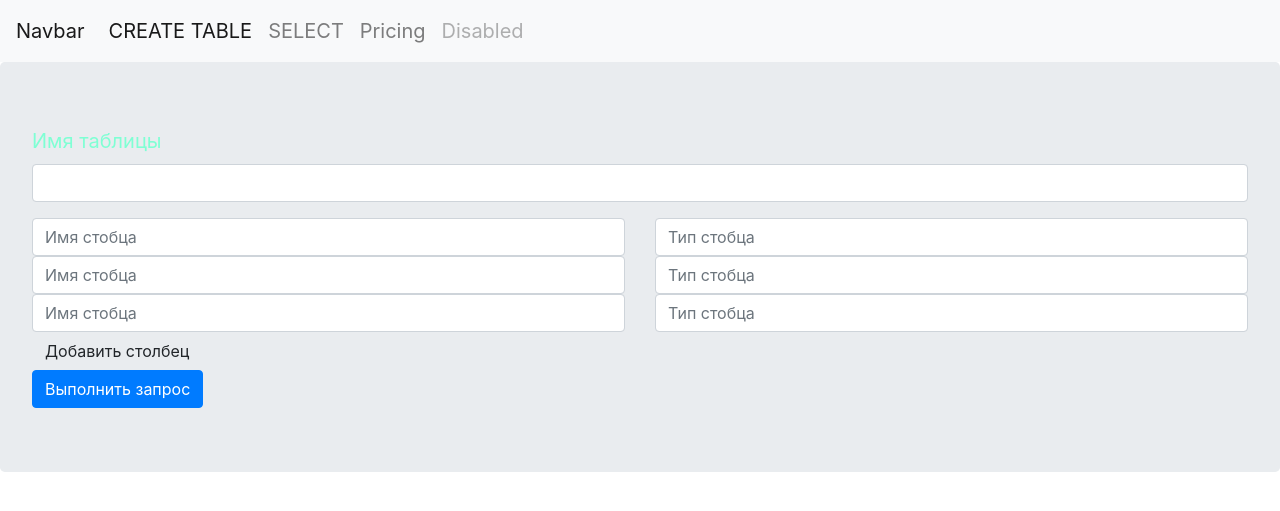
After one commit to notalina/Laboratory4, a Flask app: template templates/create_table.html in a window 1280 px wide. The commit adds this page. Shown: the top 511 px of the page. Run offline with Flask 2, Linux system fonts and the light colour scheme; the template is opened without the code that fills it, so the values that code supplies are empty; some libraries are stand-ins or nearby versions.

Commit message:
create added

```diff
--- a/app.py
+++ b/app.py
@@ -16,21 +16,21 @@ def start():
 
 #ddl
 
-@app.route('/create', method=["GET", "POST"])
+@app.route('/create', methods=["GET", "POST"])
 def create_table():
     if request.method == 'GET':
         return render_template('create_table.html')
     elif request.method == 'POST':
         _do_create_table(request.form)
 
-@app.route('/drop', method=["GET", "POST"])
+@app.route('/drop', methods=["GET", "POST"])
 def drop_table():
     if request.method == 'GET':
         return render_template('drop_table.html')
     elif request.method == 'POST':
         _do_drop_table(request.form)
 
-@app.route('/alter', method=["GET", "POST"])
+@app.route('/alter', methods=["GET", "POST"])
 def alter_table():
     if request.method == 'GET':
         return render_template('alter_table.html')
@@ -39,65 +39,69 @@ def alter_table():
 
 #dml
 
-@app.route('/select', method=["GET", "POST"])
+@app.route('/select', methods=["GET", "POST"])
 def select_table():
     if request.method == 'GET':
         return render_template('select_table.html')
     elif request.method == 'POST':
         _do_select(request.form)
 
-@app.route('/update', method=["GET", "POST"])
+@app.route('/update', methods=["GET", "POST"])
 def update_table():
     if request.method == 'GET':
         return render_template('update_table.html')
     elif request.method == 'POST':
         _do_update(request.form)
 
-@app.route('/delete', method=["GET", "POST"])
+@app.route('/delete', methods=["GET", "POST"])
 def delete_table():
     if request.method == 'GET':
         return render_template('delete_table.html')
     elif request.method == 'POST':
         _do_delete(request.form)
 
-@app.route('/insert', method=["GET", "POST"])
+@app.route('/insert', methods=["GET", "POST"])
 def insert_table():
     if request.method == 'GET':
         return render_template('insert_table.html')
     elif request.method == 'POST':
         _do_insert(request.form)
 
+#others
 
 def _do_create_table(form_data: Dict):
     table_name:str = form_data["table_name"]
-    column_names: list = form_data["column_names"]
-    column_types: list = form_data["column_types"]
-    column_definitions = {column_names[i]:column_types for i in range(len(column_names))}
+    column_amount = int(form_data["column_amount"])
+    column_definitions = {}
+    for i in range(column_amount):
+        column_name = form_data[f"column_names[{i}]"]
+        column_type = form_data[f"column_types[{i}]"]
+        column_definitions[column_name] = column_type
     query = _sql_translator.create_sql(table_name, column_definitions)
     try:
         dal.create(query)
-        return f"<h1 style='color:green'>The query '${query} executed'</h1>"
+        return handle_success(query)
     except BaseException as error:
-        return f"<h1 >{error}</h1>"
+        return handle_error(error)
 
 def _do_drop_table(form_data: str):
-    table_name:str = form_data;
+    table_name:str = form_data
     query = _sql_translator.drop_sql(table_name)
     try:
         dal.drop(query)
-        return f"<h1 style='color:green'>The query '${query} executed'</h1>"
+        return handle_success(query)
     except BaseException as error:
-        return f"<h1 >{error}</h1>"
+        return handle_error(error)
 
-def _do_alter_table(form_data: Dict)
+def _do_alter_table(form_data: Dict):
     table_name:str = form_data["table_name"]
-    column_names:str = form_data["condition"]
+    condition:str = form_data["condition"]
     query = _sql_translator.alter_sql(table_name, condition)
     try:
         dal.alter(query)
-        return f"<h1 style='color:green'>The query '${query} executed'</h1>"
+        return handle_success(query)
     except BaseException as error:
-        return f"<h1 >{error}</h1>"
+        return handle_error(error)
 
 def _do_select(form_data: Dict):
     table_name:str = form_data["table_name"]
@@ -111,7 +115,7 @@ def _do_select(form_data: Dict):
         result = dal.select(query)
         return render_template('select.html',results=result)
     except BaseException as error:
-        return f"<h1 >{error}</h1>"
+        return handle_error(error)
 
 def _do_update(form_data: Dict):
     table_name:str = form_data["table_name"]
@@ -125,9 +129,9 @@ def _do_update(form_data: Dict):
         query = _sql_translator.update_sql(table_name,update_data)
     try:
         dal.update(query)
-        return f"<h1 style='color:green'>The query '${query} executed'</h1>"
+        return handle_success(query)
     except BaseException as error:
-        return f"<h1 >{error}</h1>"
+        return handle_error(error)
 
 def _do_delete(form_data: Dict):
     table_name:str = form_data["table_name"]
@@ -135,9 +139,9 @@ def _do_delete(form_data: Dict):
     query = _sql_translator.delete_sql(table_name, condition)
     try:
         dal.delete(query)
-        return f"<h1 style='color:green'>The query '${query} executed'</h1>"
+        return handle_success(query)
     except BaseException as error:
-        return f"<h1 >{error}</h1>"
+        return handle_error(error)
 
 def _do_insert(form_data: Dict):
     table_name:str = form_data["table_name"]
@@ -146,9 +150,16 @@ def _do_insert(form_data: Dict):
     query = _sql_translator.insert_sql(table_name,columns,values)
     try:
         dal.insert(query)
-        return f"<h1 style='color:green'>The query '${query} executed'</h1>"
+        return handle_success(query)
     except BaseException as error:
-        return f"<h1 >{error}</h1>"
+        return handle_error(error)
+
+
+def handle_success(query):
+    return f"<h1 style='color:green'>The query '${query} executed'</h1>"
+
+def handle_error(error: BaseException):
+    return f"<h1 >{error}</h1>"
 
 if __name__ == "__main__":
     app.run(debug=True)
--- a/static/logic.js
+++ b/static/logic.js
@@ -0,0 +1,17 @@
+'use strict';
+(function () {
+    $(document).ready(function () {
+        $("#add_column_button").click(function(){
+            let columns_count = $("#create_table_form .inputs .row").length
+            let clone = $("#create_table_form .inputs .row").first().clone().appendTo("#create_table_form .inputs");
+            $("#column_amount").attr("value", columns_count+1)
+            $("#create_table_form .inputs .row").each(function( index ) {
+                let column_name_input =  $(this).find("input").get(0);
+                let column_type_input =  $(this).find("input").get(1);
+                $(column_name_input).attr("name", `column_types[${index}]`);
+                $(column_type_input).attr("name", `column_types[${index}]`);
+            });
+
+        })
+    })
+}.call(this))
--- /dev/null
+++ b/templates/create_table.html
@@ -0,0 +1,54 @@
+{% extends "layout.html" %}
+
+{% block title %}CREATE TABLE{% endblock %}
+
+{% block head %}
+  {{ super() }}
+{% endblock %}
+
+{% block content %}
+
+<div>
+    <form id="create_table_form" action="/create" method="POST">
+        <div class="form-group">
+            <label for="tableName">Имя таблицы</label>
+            <input type="text" class="form-control" id="tableName" name="table_name" aria-describedby="emailHelp">
+        </div>
+        <div class="inputs">
+            <div class="row ">
+                <div class="col">
+                    <input type="text" class="form-control" name="column_names[0]" placeholder="Имя стобца">
+                </div>
+                <div class="col">
+                    <input type="text" class="form-control" name="column_types[0]" placeholder="Тип стобца">
+                </div>
+            </div>
+            <div class="row">
+                <div class="col">
+                    <input type="text" class="form-control" name="column_names[1]" placeholder="Имя стобца">
+                </div>
+                <div class="col">
+                    <input type="text" class="form-control" name="column_types[1]" placeholder="Тип стобца">
+                </div>
+            </div>
+            <div class="row">
+                <div class="col">
+                    <input type="text" class="form-control" name="column_names[2]" placeholder="Имя стобца">
+                </div>
+                <div class="col">
+                    <input type="text" class="form-control" name="column_types[2]" placeholder="Тип стобца">
+                </div>
+            </div>
+        </div>
+        <input type="hidden" id="column_amount" name="column_amount" value="3">
+        <div>
+            <button id="add_column_button" type="button" class="btn btn-small button-link">Добавить столбец</button>
+        </div>
+        <div>
+            <button type="submit" class="btn btn-primary">Выполнить запрос</button>
+        </div
+        >
+    </form>
+</div>
+
+{% endblock %}
--- a/templates/layout.html
+++ b/templates/layout.html
@@ -5,12 +5,38 @@
     <link rel="stylesheet" href="{{ url_for('static', filename='bootstrap.min.css') }}"/>
     <link rel="stylesheet" href="{{ url_for('static', filename='bootstrap-grid.min.css') }}"/>
     <link rel="stylesheet" href="{{ url_for('static', filename='style.css') }}"/>
-    <script type="javascript" src="{{ url_for('static', filename='jquery-3.5.1.min.js')}}"></script>
-    <script type="javascript" src="{{ url_for('static', filename='bootstrap.bundle.min.js')}}"></script>
+    <script type="text/javascript" src="{{ url_for('static', filename='jquery-3.5.1.min.js')}}"></script>
+    <script type="text/javascript" src="{{ url_for('static', filename='bootstrap.bundle.min.js')}}"></script>
+    <script type="text/javascript" src="{{ url_for('static', filename='logic.js')}}"></script>
     <title>{% block title %}{% endblock %} - My Webpage</title>
     {% endblock %}
   </head>
   <body>
-    <div id="content">{% block content %}{% endblock %}</div>
+    <nav class="navbar navbar-expand-lg navbar-light bg-light">
+      <a class="navbar-brand" href="#">Navbar</a>
+      <button class="navbar-toggler" type="button" data-toggle="collapse" data-target="#navbarNav" aria-controls="navbarNav" aria-expanded="false" aria-label="Toggle navigation">
+        <span class="navbar-toggler-icon"></span>
+      </button>
+      <div class="collapse navbar-collapse" id="navbarNav">
+        <ul class="navbar-nav">
+          <li class="nav-item active">
+            <a class="nav-link" href="/create">CREATE TABLE</a>
+          </li>
+          <li class="nav-item">
+            <a class="nav-link" href="/create">SELECT</a>
+          </li>
+          <li class="nav-item">
+            <a class="nav-link" href="#">Pricing</a>
+          </li>
+          <li class="nav-item">
+            <a class="nav-link disabled" href="#">Disabled</a>
+          </li>
+        </ul>
+      </div>
+    </nav>
+    <div class="jumbotron">
+      <div id="content">{% block content %}{% endblock %}</div>
+    </div>
+
   </body>
 </html>
```
Also changed, not shown: templates/index.html (+1 -12 lines).
